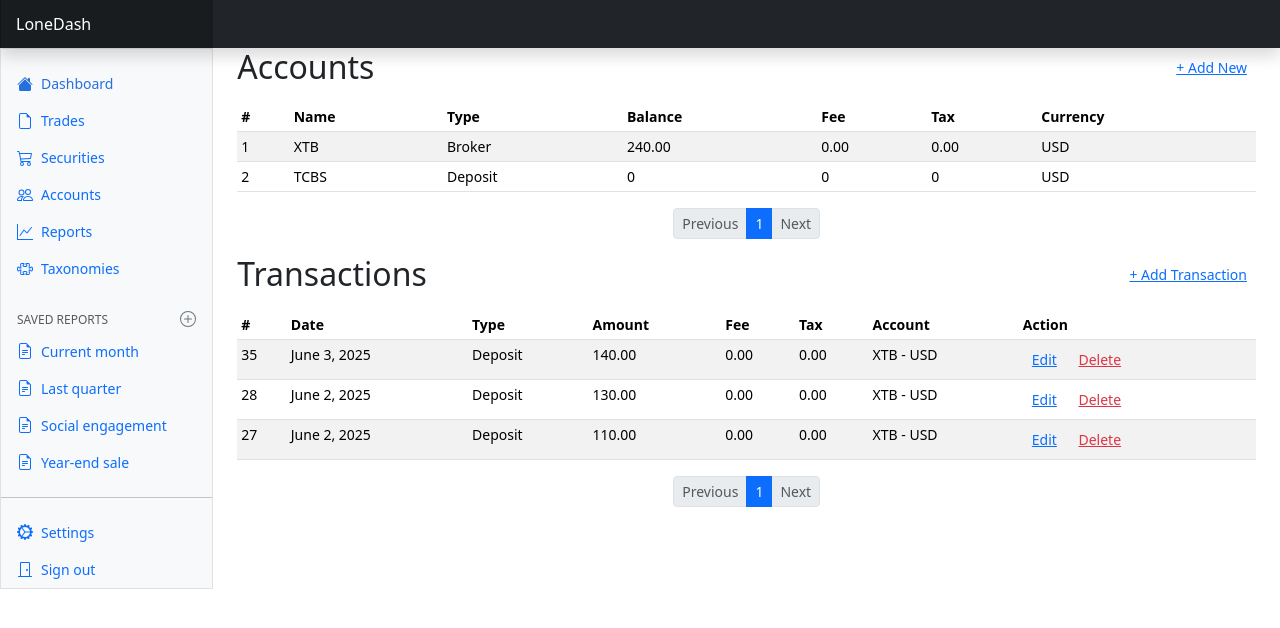
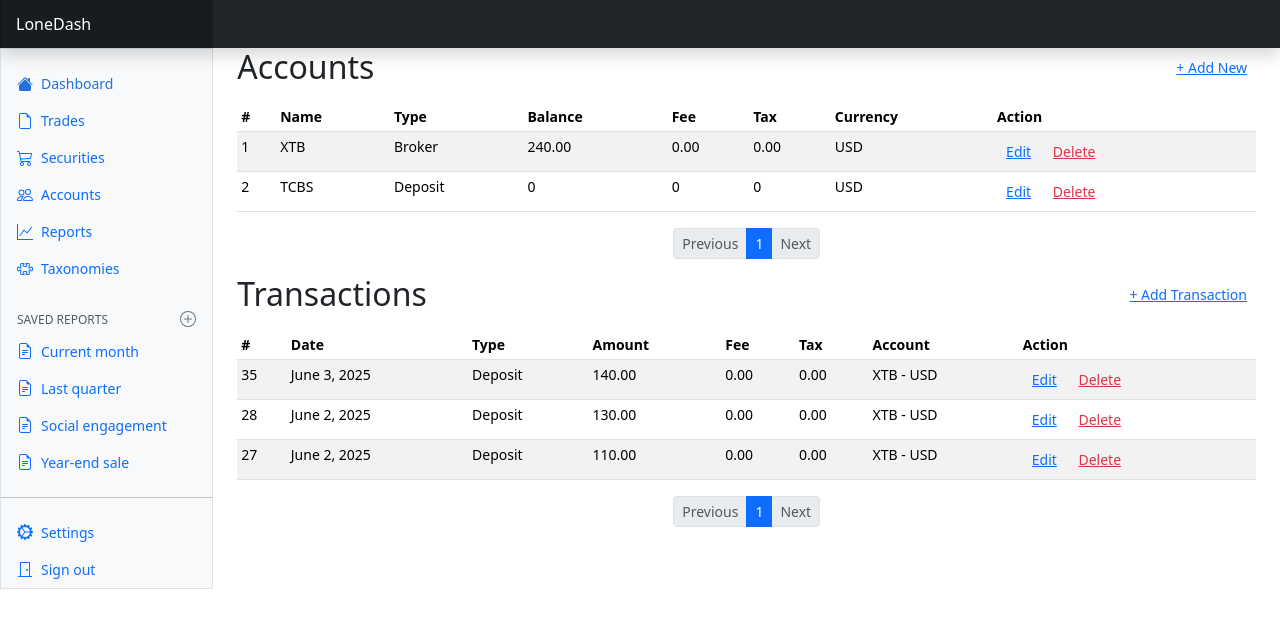
Before and after one commit to manhdv/lonedash, a Django app: page /accounts/ in a window 1280 px wide. Shown: the top 628 px of the page. Run offline with Django 3.2, Linux system fonts and the light colour scheme; a user stored in the database is signed in; data comes from the database, SQL or seed files in the repository; both versions use the stored data as it was after the commit; some libraries are stand-ins or nearby versions.

Commit message:
Add ajax to modal

```diff
--- a/dash/templates/account_modal.html
+++ b/dash/templates/account_modal.html
@@ -2,7 +2,7 @@
 <div class="modal fade" id="addAccountModal" tabindex="-1" aria-labelledby="addAccountLabel" aria-hidden="true">
   <div class="modal-dialog">
     <div class="modal-content">
-      <form method="post" action="{% if account_form.instance.pk %}{% url 'account_edit' account_form.instance.pk %}{% else %}{% url 'account_new' %}{% endif %}">
+      <form id="account-form" method="post" action="{% if account_form.instance.pk %}{% url 'account_edit' account_form.instance.pk %}{% else %}{% url 'account_new' %}{% endif %}">
         {% csrf_token %}
 
         <div class="modal-header">
@@ -11,7 +11,7 @@
         </div>
         <div class="modal-body">
 
-          {{ form.as_p }} <!-- hoặc render thủ công từng field nếu muốn -->
+          {{ account_form.as_p }} <!-- hoặc render thủ công từng field nếu muốn -->
         </div>
         <div class="modal-footer">
           <button type="submit" class="btn btn-primary" name="account_submit">Save</button>
--- a/dash/templates/accounts.html
+++ b/dash/templates/accounts.html
@@ -7,7 +7,7 @@
 <main class="col-md-9 ms-sm-auto col-lg-10 px-md-4">
   <div class="d-flex justify-content-between align-items-center mb-3">
     <h2 class="mb-0">Accounts</h2>
-    <button type="button" class="btn btn-sm btn-link" data-bs-toggle="modal" data-bs-target="#addAccountModal">
+    <button type="button" class="btn btn-sm btn-link" id = "add-account-btn">
       + Add New
     </button>
   </div>
@@ -22,6 +22,7 @@
           <th scope="col">Fee</th>
           <th scope="col">Tax</th>
           <th scope="col">Currency</th>
+          <th scope="col">Action</th>
         </tr>
       </thead>
       <tbody>
@@ -34,6 +35,10 @@
           <td>{{ account.last_fee }}</td>
           <td>{{ account.last_tax }}</td>
           <td>{{ account.currency }}</td>
+          <td>
+            <button class="btn btn-sm btn-link edit_account-btn" data-id="{{ account.id }}">Edit</button>
+            <button class="btn btn-sm btn-link text-danger delete-account-btn" data-id="{{ account.id }}">Delete</button>
+          </td>
         </tr>
         {% empty %}
         <tr>
@@ -104,23 +109,8 @@
           <td>{{ transaction.tax|floatformat:2 }}</td>
           <td>{{ transaction.account }}</td>
           <td>
-            <button class="btn btn-sm btn-link edit-transaction-btn"
-              data-id="{{ transaction.id }}"
-              data-account="{{ transaction.account.id }}"
-              data-type="{{ transaction.type }}"
-              data-amount="{{ transaction.amount }}"
-              data-fee="{{ transaction.fee }}"
-              data-tax="{{ transaction.tax }}"
-              data-date="{{ transaction.date|date:'Y-m-d' }}"
-              data-description="{{ transaction.description|escape }}"
-            >
-              Edit
-            </button>
+            <button class="btn btn-sm btn-link edit-transaction-btn" data-id="{{ transaction.id }}">Edit</button>
             <button class="btn btn-sm btn-link text-danger delete-transaction-btn" data-id="{{ transaction.id }}">Delete</button>
-            <form method="post" action="{% url 'transaction_delete' %}" id="deleteTransactionForm" style="display:none;">
-              {% csrf_token %}
-              <input type="hidden" name="transaction_id" id="deleteTransactionId">
-            </form>
           </td>
         </tr>
         {% empty %}
@@ -160,28 +150,15 @@
 </main>
 
 <!-- Modal -->
-<div class="modal fade" id="addAccountModal" tabindex="-1" aria-labelledby="addAccountLabel" aria-hidden="true">
-  <div class="modal-dialog">
-    <div class="modal-content">
-      <form method="post">
-        {% csrf_token %}
+<form method="post" action="{% url 'transaction_delete' %}" id="deleteTransactionForm" style="display:none;">
+  {% csrf_token %}
+  <input type="hidden" name="transaction_id" id="deleteTransactionId">
+</form>
 
-        <div class="modal-header">
-          <h5 class="modal-title" id="addAccountLabel">New Account</h5>
-          <button type="button" class="btn-close" data-bs-dismiss="modal" aria-label="Close"></button>
-        </div>
-        <div class="modal-body">
-
-          {{ form.as_p }} <!-- hoặc render thủ công từng field nếu muốn -->
-        </div>
-        <div class="modal-footer">
-          <button type="submit" class="btn btn-primary" name="account_submit">Save</button>
-          <button type="button" class="btn btn-secondary" data-bs-dismiss="modal">Cancel</button>
-        </div>
-      </form>
-    </div>
-  </div>
-</div>
+<form method="post" action="{% url 'account_delete' %}" id="deleteAccountForm" style="display:none;">
+  {% csrf_token %}
+  <input type="hidden" name="account_id" id="deleteAccountId">
+</form>
 
 <div id="modal-container"></div>
 {% endblock %}
@@ -198,7 +175,7 @@ $('.delete-transaction-btn').click(function() {
 
 
   $('#add-transaction-btn').on('click', function(){
-    $.get('/transactions/new', function(data){
+    $.get('/transaction/new', function(data){
       $('#modal-container').html(data);
       var modalEl = document.getElementById('addTransactionModal');
       var modal = new bootstrap.Modal(modalEl);
@@ -207,8 +184,8 @@ $('.delete-transaction-btn').click(function() {
   });
 
   $('.edit-transaction-btn').on('click', function() {
-  const txId = $(this).data('id');
-  $.get(`/transactions/edit/${txId}`, function(data) {
+  const accId = $(this).data('id');
+  $.get(`/transaction/edit/${accId}`, function(data) {
     $('#modal-container').html(data);
     const modalEl = document.getElementById('addTransactionModal');
     const modal = new bootstrap.Modal(modalEl);
@@ -217,8 +194,89 @@ $('.delete-transaction-btn').click(function() {
 });
 
 
-// Lưu ý: dùng delegation vì modal được load động
+$(document).on('submit', '#transaction-form', function(e) {
+  e.preventDefault();
+  const form = $(this);
+  const formData = form.serialize();
+
+  // Xoá lỗi cũ
+  // $('.field-error').remove();
+
+  $.ajax({
+    type: 'POST',
+    url: form.attr('action'),  // hoặc hardcode URL cũng được
+    data: formData,
+    success: function(response) {
+      $('#addTransactionModal').modal('hide');
+      location.reload();
+    },
+    error: function(xhr) {
+      const errors = xhr.responseJSON.errors;
+
+      for (let field in errors) {
+        const input = $(`#id_transaction_${field}`);
+        const errorHtml = `<div class="field-error text-danger small mt-1">${errors[field].join(', ')}</div>`;
+        input.after(errorHtml);
+      }
+    }
+  });
+});
 
 
+$('.delete-account-btn').click(function() {
+  const txId = $(this).data('id');
+  if (confirm('Are you sure you want to delete this transaction?')) {
+    $('#deleteAccountId').val(txId);
+    $('#deleteAccountForm').submit();
+  }
+});
+
+
+  $('#add-account-btn').on('click', function(){
+    $.get('/account/new', function(data){
+      $('#modal-container').html(data);
+      var modalEl = document.getElementById('addAccountModal');
+      var modal = new bootstrap.Modal(modalEl);
+      modal.show();
+    });
+  });
+
+  $('.edit_account-btn').on('click', function() {
+  const txId = $(this).data('id');
+  $.get(`/account/edit/${txId}`, function(data) {
+    $('#modal-container').html(data);
+    const modalEl = document.getElementById('addAccountModal');
+    const modal = new bootstrap.Modal(modalEl);
+    modal.show();
+  });
+});
+
+$(document).on('submit', '#account-form', function(e) {
+  e.preventDefault();
+  const form = $(this);
+  const formData = form.serialize();
+
+  // Xoá lỗi cũ
+  // $('.field-error').remove();
+
+  $.ajax({
+    type: 'POST',
+    url: form.attr('action'),  // hoặc hardcode URL cũng được
+    data: formData,
+    success: function(response) {
+      $('#addAccountModal').modal('hide');
+      location.reload();
+    },
+    error: function(xhr) {
+      const errors = xhr.responseJSON.errors;
+
+      for (let field in errors) {
+        const input = $(`#id_account_${field}`);
+        const errorHtml = `<div class="field-error text-danger small mt-1">${errors[field].join(', ')}</div>`;
+        input.after(errorHtml);
+      }
+    }
+  });
+});
 </script>
 {% endblock %}
--- a/dash/urls.py
+++ b/dash/urls.py
@@ -1,5 +1,16 @@
 from django.urls import path
-from .views import dash_view, accounts_view, login_view, logout_view, transaction_delete, transaction_edit, transaction_new
+from .views import (
+    dash_view,
+    accounts_view,
+    login_view,
+    logout_view,
+    transaction_delete,
+    transaction_edit,
+    transaction_new,
+    account_delete,
+    account_edit,
+    account_new,
+)
 
 urlpatterns = [
     path('', dash_view, name='dash'),
@@ -7,7 +18,10 @@ urlpatterns = [
     path('accounts/', accounts_view, name='accounts'),
     path('login/', login_view, name='login'),
     path('logout/', logout_view, name='logout'),
-    path('transactions/delete/', transaction_delete, name='transaction_delete'),
-    path('transactions/new/', transaction_new, name='transaction_new'),
-    path('transactions/edit/<int:tx_id>/', transaction_edit, name='transaction_edit'),
+    path('transaction/delete/', transaction_delete, name='transaction_delete'),
+    path('transaction/new/', transaction_new, name='transaction_new'),
+    path('transaction/edit/<int:tx_id>/', transaction_edit, name='transaction_edit'),
+    path('account/delete/', account_delete, name='account_delete'),
+    path('account/new/', account_new, name='account_new'),
+    path('account/edit/<int:acc_id>/', account_edit, name='account_edit'),
 ]
--- a/dash/views.py
+++ b/dash/views.py
@@ -10,6 +10,7 @@ from django.contrib.auth import authenticate, login, logout
 from django.contrib.auth.forms import AuthenticationForm
 from django.core.paginator import Paginator
 from django.views.decorators.http import require_POST
+from django.http import JsonResponse
 
 from dash.models import EconomicData, Country
 from .models import Account, Transaction, AccountBalance
@@ -136,10 +137,10 @@ def transaction_new(request):
             transaction.user = request.user
             transaction.save()
             recalc_account_balance_from_date(transaction.account, transaction.date)
-            return redirect('accounts')
+            return JsonResponse({'success': True, 'id': transaction.id})
         else:
             # re-render the modal with errors
-            return render(request, 'transaction_modal.html', {'transaction_form': form})
+            return JsonResponse({'success': False, 'errors': form.errors}, status=400)
     else:
         form = TransactionForm(user=request.user)
     return render(request, 'transaction_modal.html', {'transaction_form': form})
@@ -152,11 +153,47 @@ def transaction_edit(request, tx_id):
         if form.is_valid():
             form.save()
             recalc_account_balance_from_date(transaction.account, transaction.date)
-            print ("render edit ok")
-            return redirect('accounts')
+            return JsonResponse({'success': True, 'id': transaction.id})
         else:
-            print ("render edit error")
-            return render(request, 'transaction_modal.html', {'transaction_form': form})
+            return JsonResponse({'success': False, 'errors': form.errors}, status=400)
     else:
         form = TransactionForm(instance=transaction, user=request.user)
     return render(request, 'transaction_modal.html', {'transaction_form': form})
+
+@login_required(login_url='login')
+@require_POST
+def account_delete(request):
+    acc_id = request.POST.get("account_id")
+    account = get_object_or_404(Account, id=acc_id, user=request.user)
+    account.delete()
+    return redirect('accounts')
+
+@login_required(login_url='login')
+def account_new(request):
+    if request.method == "POST":
+        form = AccountForm(request.POST)
+        if form.is_valid():
+            account = form.save(commit=False)
+            account.user = request.user
+            account.save()
+            return JsonResponse({'success': True, 'id': account.id})
+        else:
+            # re-render the modal with errors
+            return JsonResponse({'success': False, 'errors': form.errors}, status=400)
+    else:
+        form = AccountForm()
+    return render(request, 'account_modal.html', {'account_form': form})
+
+@login_required(login_url='login')
+def account_edit(request, acc_id):
+    account = get_object_or_404(Account, id=acc_id, user=request.user)
+    if request.method == "POST":
+        form = AccountForm(request.POST, instance=account)
+        if form.is_valid():
+            form.save()
+            return JsonResponse({'success': True, 'id': account.id})
+        else:
+            return JsonResponse({'success': False, 'errors': form.errors}, status=400)
+    else:
+        form = AccountForm(instance=account)
+    return render(request, 'account_modal.html', {'account_form': form})
```
Also changed, not shown: db.sqlite3.
